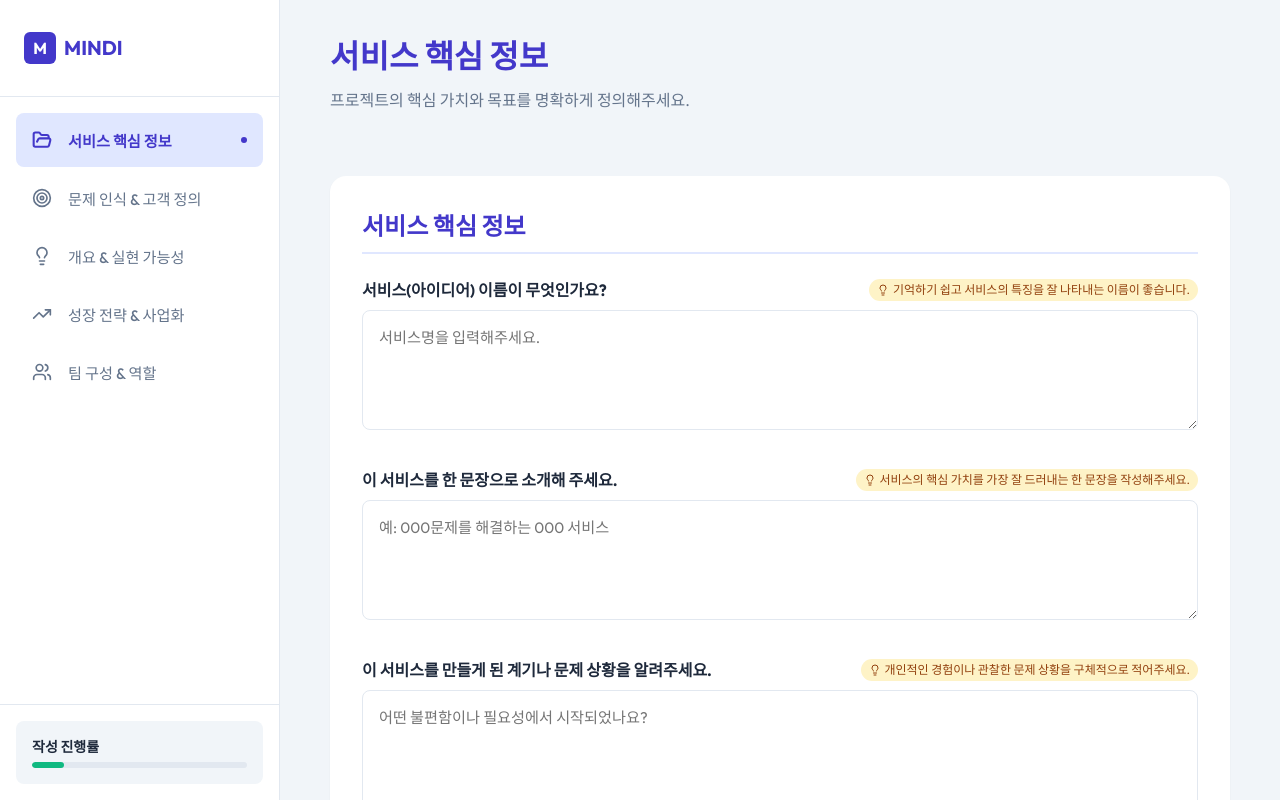
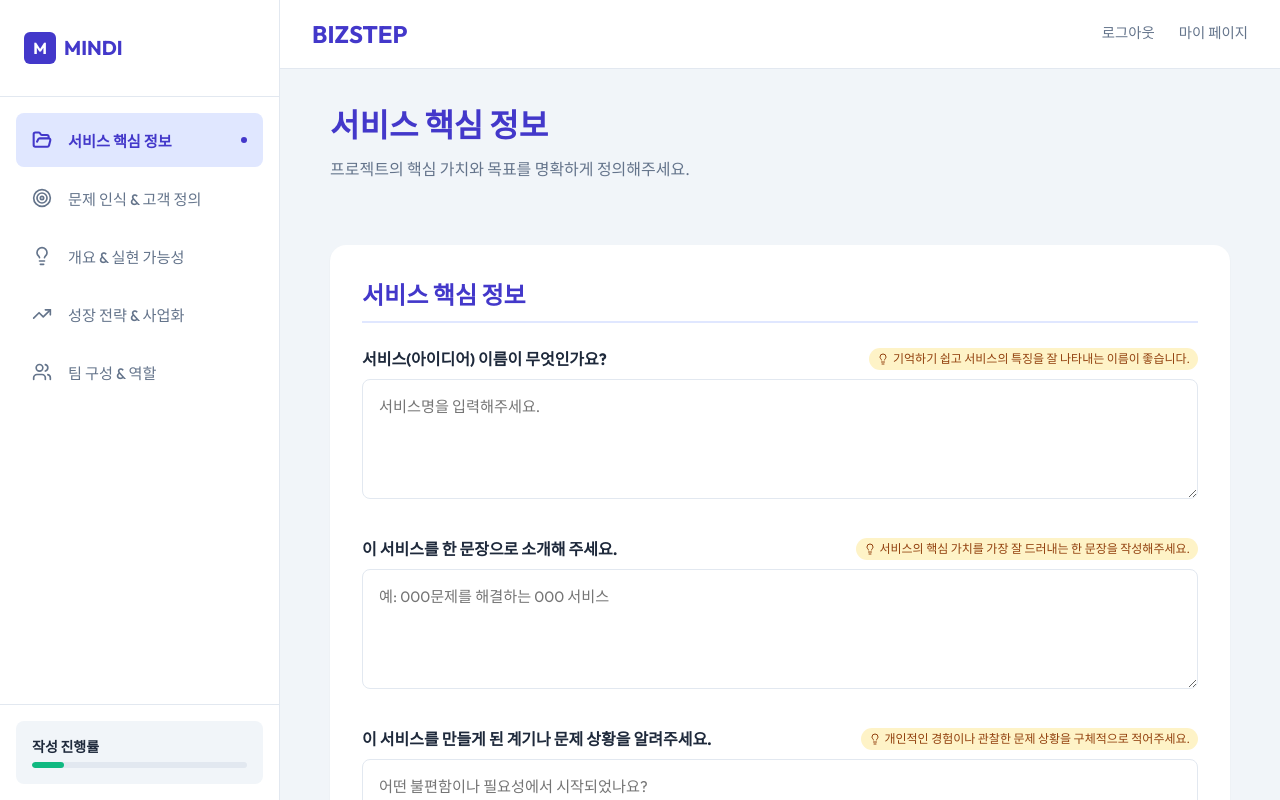
Before and after one commit to just-stopyoon/25-2-HackathonFE, a React (Vite) app: page / in a window 1280 px wide. Shown: the top 800 px of the page. Built offline with nearby package versions, Linux system fonts and the light colour scheme.

Commit message:
[Feat] header 추가

```diff
--- /dev/null
+++ b/src/components/Layout/Header.jsx
@@ -0,0 +1,31 @@
+import React from 'react';
+import { useNavigate } from 'react-router-dom';
+
+const Header = () => {
+    const navigate = useNavigate();
+
+    return (
+        <header style={{
+            padding: 'var(--spacing-md) var(--spacing-xl)',
+            borderBottom: '1px solid var(--border)',
+            display: 'flex',
+            justifyContent: 'space-between',
+            alignItems: 'center',
+            backgroundColor: 'white',
+            width: '100%'
+        }}>
+            <div
+                onClick={() => navigate('/recommendations')}
+                style={{ fontWeight: '800', color: 'var(--primary)', fontSize: '1.5rem', cursor: 'pointer' }}
+            >
+                BIZSTEP
+            </div>
+            <div style={{ display: 'flex', gap: 'var(--spacing-lg)', fontSize: '0.9rem', color: 'var(--text-muted)' }}>
+                <span style={{ cursor: 'pointer' }}>로그아웃</span>
+                <span style={{ cursor: 'pointer' }}>마이 페이지</span>
+            </div>
+        </header>
+    );
+};
+
+export default Header;
--- a/src/components/Layout/MainLayout.jsx
+++ b/src/components/Layout/MainLayout.jsx
@@ -1,6 +1,8 @@
 import React from 'react';
 import Sidebar from '../Navigation/Sidebar';
+
 import Footer from './Footer';
+import Header from './Header';
 
 const MainLayout = ({ children, activeSection, onSectionClick }) => {
     return (
@@ -9,9 +11,16 @@ const MainLayout = ({ children, activeSection, onSectionClick }) => {
             <main style={{
                 flex: 1,
                 marginLeft: '280px',
+                width: '100%',
+                display: 'flex',
+                flexDirection: 'column'
+            }}>
+                <Header />
+                <div style={{
                     padding: 'var(--spacing-xl)',
-                maxWidth: '1200px', /* Limit content width for readability */
-                width: '100%'
+                    maxWidth: '1200px',
+                    width: '100%',
+                    margin: '0 auto'
                 }}>
                     <div style={{ maxWidth: '900px', margin: '0 auto' }}>
                         {children}
@@ -19,6 +28,7 @@ const MainLayout = ({ children, activeSection, onSectionClick }) => {
                     <div style={{ marginTop: 'auto' }}>
                         <Footer />
                     </div>
+                </div>
             </main>
         </div>
     );
--- a/src/pages/ContestDetailPage.jsx
+++ b/src/pages/ContestDetailPage.jsx
@@ -1,11 +1,11 @@
 import React, { useState, useEffect } from 'react';
-import { useParams, useNavigate } from 'react-router-dom';
+import { useParams } from 'react-router-dom';
 import { Star, Share2, Printer } from 'lucide-react';
 import Footer from '../components/Layout/Footer';
+import Header from '../components/Layout/Header';
 
 const ContestDetailPage = () => {
     const { id } = useParams();
-    const navigate = useNavigate();
 
     const [contest, setContest] = useState(null);
     const [loading, setLoading] = useState(true);
@@ -65,25 +65,8 @@ const ContestDetailPage = () => {
     return (
         <div style={{ minHeight: '100vh', backgroundColor: '#ffffff' }}>
             {/* Header (Reused) */}
-            <header style={{
-                padding: 'var(--spacing-md) var(--spacing-xl)',
-                borderBottom: '1px solid var(--border)',
-                display: 'flex',
-                justifyContent: 'space-between',
-                alignItems: 'center',
-                backgroundColor: 'white'
-            }}>
-                <div
-                    onClick={() => navigate('/recommendations')}
-                    style={{ fontWeight: '800', color: 'var(--primary)', fontSize: '1.5rem', cursor: 'pointer' }}
-                >
-                    BIZSTEP
-                </div>
-                <div style={{ display: 'flex', gap: 'var(--spacing-lg)', fontSize: '0.9rem', color: 'var(--text-muted)' }}>
-                    <span>로그아웃</span>
-                    <span>마이 페이지</span>
-                </div>
-            </header>
+            {/* Header (Reused) */}
+            <Header />
 
             <main style={{ maxWidth: '1200px', margin: '0 auto', padding: 'var(--spacing-xl) var(--spacing-md)' }}>
                 {/* Title Section */}
--- a/src/pages/ContestRecommendationPage.jsx
+++ b/src/pages/ContestRecommendationPage.jsx
@@ -2,24 +2,7 @@ import React, { useState, useEffect } from 'react';
 import SearchBar from '../components/Search/SearchBar';
 import ContestCard from '../components/Card/ContestCard';
 import Footer from '../components/Layout/Footer';
-
-// Header/Nav component specific to this page (or global later)
-const Header = () => (
-    <header style={{
-        padding: 'var(--spacing-md) var(--spacing-xl)',
-        borderBottom: '1px solid var(--border)',
-        display: 'flex',
-        justifyContent: 'space-between',
-        alignItems: 'center',
-        backgroundColor: 'white'
-    }}>
-        <div style={{ fontWeight: '800', color: 'var(--primary)', fontSize: '1.5rem' }}>BIZSTEP</div>
-        <div style={{ display: 'flex', gap: 'var(--spacing-lg)', fontSize: '0.9rem', color: 'var(--text-muted)' }}>
-            <span>로그아웃</span>
-            <span>마이 페이지</span>
-        </div>
-    </header>
-);
+import Header from '../components/Layout/Header';
 
 // Placeholder images to cycle through
 const PLACEHOLDER_IMAGES = [
```
Lines whose indentation alone changed are shown as unchanged.
